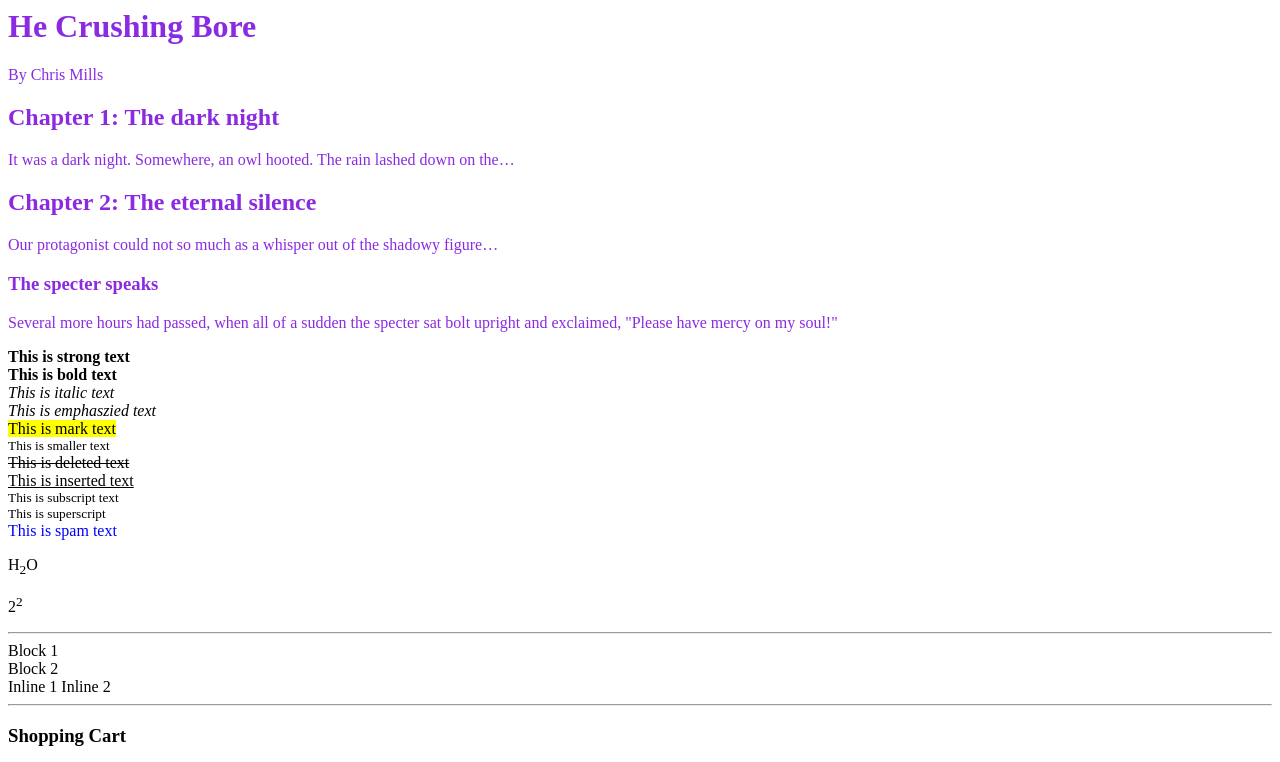
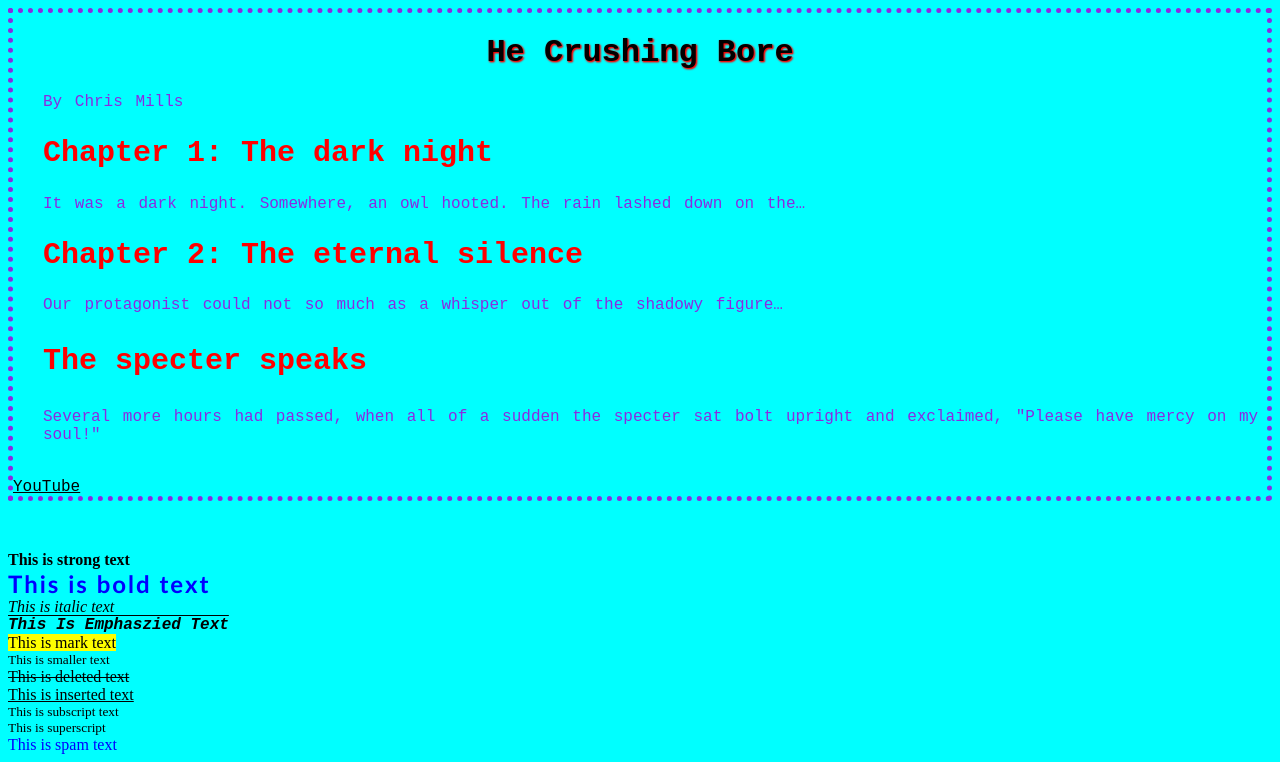
Before and after one commit to ZayMMM/html-and-css-crash-course, a plain HTML site: page index.html in a window 1280 px wide. Shown: the top 762 px of the page. Drawn offline with Linux system fonts and the light colour scheme.

Commit message:
add style file

```diff
--- a/index.html
+++ b/index.html
@@ -2,6 +2,13 @@
 
 <head>
     <title>PB-001</title>
+
+<!--<style>
+    p{
+        color: blueviolet;
+    }
+</style>-->
+<link rel="stylesheet" href="style.css">
 </head>
 
 <body>
@@ -11,8 +18,8 @@
     <h4>he Crushing Bore</h4>
     <h5>he Crushing Bore</h5> -->
 
-    <div style="color: blueviolet;">
-        <h1>He Crushing Bore</h1>
+    <div id="story">
+        <h1 id="story_title">He Crushing Bore</h1>
         <P>By Chris Mills</P>
 
         <h2>Chapter 1: The dark night</h2>
@@ -29,15 +36,18 @@
             Several more hours had passed, when all of a sudden the specter sat bolt
             upright and exclaimed, "Please have mercy on my soul!"
         </p>
+
+        <br/>
+        <a href="https://www.youtube.com/" target="_blank">YouTube</a>
     </div>
 
     <strong>This is strong text</strong>
     <br />
-    <b>This is bold text</b>
+    <b class="b_style">This is bold text</b>
     <br />
     <i>This is italic text</i>
     <br />
-    <em>This is emphaszied text</em>
+    <em class="em_style">This is emphaszied text</em>
     <br />
     <mark>This is mark text</mark>
     <br />
--- /dev/null
+++ b/style.css
@@ -0,0 +1,61 @@
+body{
+    background-color: aqua;
+}
+
+p{
+    color: blueviolet;
+}
+
+div > p{
+    word-spacing: 3px;
+    padding-left: 30px;
+}
+
+div > h2,h3{
+    padding-left: 30px;
+}
+
+h2,h3,
+h4,h5,h6{
+    color:red;
+    font-weight: bold;
+    font-size: 30px;
+}
+
+#story{
+    border: 5px dotted black;
+    border-color: blueviolet;
+    font-family: 'Courier New', Courier, monospace;
+    margin-bottom: 50px;
+}
+
+a{
+    color: black;
+}
+
+a:hover{
+    color: red;
+}
+
+a:focus{
+    color: royalblue;
+}
+
+#story_title{
+    text-shadow: 1px 1px 2px red, 1px 1px 2px red;
+    text-align: center;
+}
+
+.b_style{
+    color: blue;
+    font-family: 'Trebuchet MS', 'Lucida Sans Unicode', 'Lucida Grande', 'Lucida Sans', Arial, sans-serif;
+    letter-spacing: 2px;
+    font-size: 1.5em;
+}
+
+.em_style{
+    font-family: 'Courier New', Courier, monospace;
+    font-weight: 900;
+    text-decoration: overline;
+    text-transform: capitalize;
+}
```
Also changed, not shown: layout.css (added, +40 -0 lines), layout.html (added, +49 -0 lines), table.html (+1 -1 lines).
